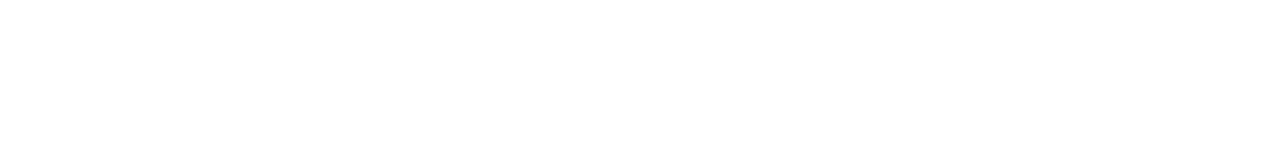
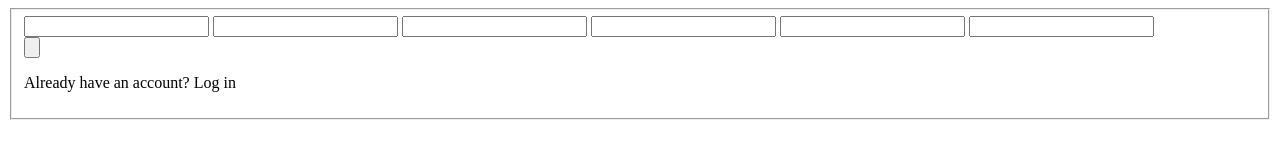
Before and after one commit to DylanSHLiang/sign-up-form, a plain HTML site: page index.html in a window 1280 px wide. Drawn offline with Linux system fonts and the light colour scheme.

Commit message:
Set up structure for HTML

```diff
--- a/index.html
+++ b/index.html
@@ -6,6 +6,23 @@
     <title>Sign Up | The Trophy Corner</title>
 </head>
 <body>
-
+    <div class="hero"></div>
+    <div class="container">
+        <div class="message"></div>
+        <form action="" method="post">
+            <fieldset>
+                <input type="text">
+                <input type="text">
+                <input type="text">
+                <input type="text">
+                <input type="text">
+                <input type="text">
+                <div class="signup">
+                    <input type="button" value="">
+                    <p>Already have an account? <a>Log in</a></p>
+                </div>
+            </fieldset>
+        </form>
+    </div>
 </body>
 </html>
```
